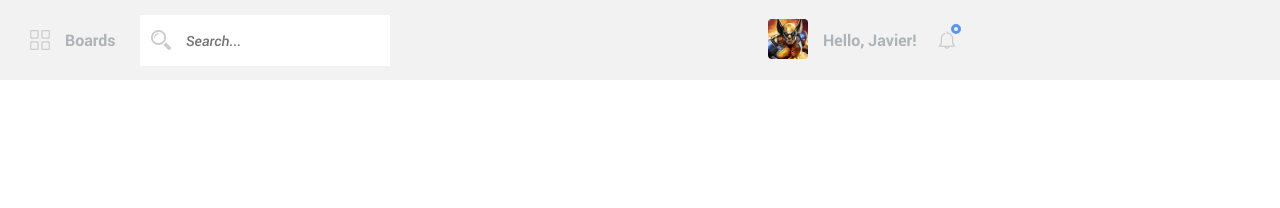
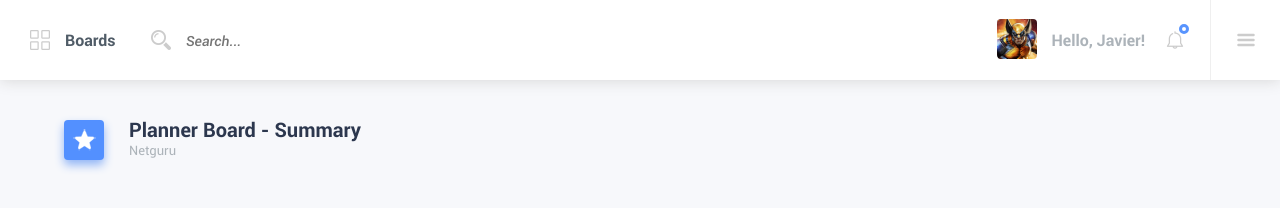
Before and after one commit to javierdesigners/enova-dashboard, a plain HTML site: page index.html in a window 1280 px wide. Drawn offline with Linux system fonts and the light colour scheme.

Commit message:
Avance 03: Maquetación contenido, titulo.

```diff
--- a/css/template.css
+++ b/css/template.css
@@ -62,26 +62,41 @@ html, body{
 }
 
 body{
-  background: #fff;
+  background: #f7f8fb;
+}
+
+.wrap{
+  display: block;
+  margin: 0 auto;
+  padding-top: 120px;
+  height: 800px;
+  width: 90%;
 }
 
 /*********************************************************************
 *** HEADER ***********************************************************
 *********************************************************************/
 .head{
-  /* background: #fff; */
-  background: #f2f2f2;
+  background: #fff;
   color: #acb3b9;
   display: flex;
   align-items: center;
   justify-content: space-between;
   width: 100%;
+  box-shadow: 0 0 15px #d4d4d4;
+  position: fixed;
+  top: 0;
+  left: 0;
 }
 
 .head .col{
   display: flex;
   align-items: center;
   width: 40%;
+}
+
+.head .col.right{
+  justify-content: flex-end;
 }
 
 /* - BOARD - */
@@ -95,8 +110,17 @@ body{
   font-family: "RobotoBold", Arial, Helvetica, sans-serif;
   font-size: 16px;
   line-height: 80px;
+  cursor: pointer;
   display: block;
   padding-left: 65px;
+  outline: none;
+  -webkit-transition: color .5s ease 0s;
+  -moz-transition: color .5s ease 0s;
+  transition: color .5s ease 0s;
+}
+
+.head .board span:hover{
+  color: #505c67;
 }
 
 /* - SEARCH - */
@@ -143,6 +167,7 @@ body{
 .notification{
   display: flex;
   margin-left: 20px;
+  margin-right: 25px;
   position: relative;
 }
 
@@ -168,6 +193,48 @@ body{
   animation: notiRotate 1s infinite linear;
 }
 
+/* - BUTTON: BURGER - */
+.btnBurger{
+  background: transparent url(./images/ico_burger.png) no-repeat 50% 50%;
+  border-left: 1px #efefef solid;
+  cursor: pointer;
+  display: block;
+  height: 80px;
+  width: 70px;
+  outline: none;
+}
+
+/*********************************************************************
+*** CONTENT **********************************************************
+*********************************************************************/
+.title{
+  display: flex;
+}
+
+.title .ico{
+  background: #5390ff url(images/ico_star.png) no-repeat 50% 50%;
+  display: block;
+  box-shadow: 0 5px 10px #91b5f6;
+  border-radius: 4px;
+  margin-right: 25px;
+  height: 40px;
+  width: 40px;
+}
+
+.title h2{
+  font-family: "RobotoBold", Arial, Helvetica, sans-serif;
+  font-size: 20px;
+  font-weight: normal;
+  color: #2c374e;
+}
+
+.title h2 span{
+  font-family: "RobotoRegular", Arial, Helvetica, sans-serif;
+  font-size: 13px;
+  color: #acb3b9;
+  display: block;
+  padding-top: 4px;
+}
 
 
 /*********************************************************************
@@ -178,12 +245,15 @@ body{
     -webkit-transform: rotate(0deg);
   }
   20%{
-    -webkit-transform: rotate(40deg);
+    -webkit-transform: rotate(20deg);
   }
-  50%{
-    -webkit-transform: rotate(-40deg);
+  40%{
+    -webkit-transform: rotate(0deg);
   }
-  70%{
+  60%{
+    -webkit-transform: rotate(-20deg);
+  }
+  80%{
     -webkit-transform: rotate(0deg);
   }
   100%{
@@ -196,12 +266,15 @@ body{
     -moz-transform: rotate(0deg);
   }
   20%{
-    -moz-transform: rotate(40deg);
+    -moz-transform: rotate(20deg);
   }
-  50%{
-    -moz-transform: rotate(-40deg);
+  40%{
+    -moz-transform: rotate(0deg);
   }
-  70%{
+  60%{
+    -moz-transform: rotate(-20deg);
+  }
+  80%{
     -moz-transform: rotate(0deg);
   }
   100%{
@@ -214,12 +287,15 @@ body{
     transform: rotate(0deg);
   }
   20%{
-    transform: rotate(40deg);
+    transform: rotate(20deg);
   }
-  50%{
-    transform: rotate(-40deg);
+  40%{
+    transform: rotate(0deg);
   }
-  70%{
+  60%{
+    transform: rotate(-20deg);
+  }
+  80%{
     transform: rotate(0deg);
   }
   100%{
--- a/index.html
+++ b/index.html
@@ -46,7 +46,7 @@
       <input type="text" name="textfield" id="textfield" placeholder="Search...">
     </div>
   </div>
-  <div class="col">
+  <div class="col right">
     <!--USER -->
     <div class="user">
       <figure class="avatar">
@@ -56,13 +56,18 @@
     </div>
     <!--NOTIFICATION -->
     <div class="notification"><span></span></div>
-
+    <!--BURGER -->
+    <div class="btnBurger"></div>
   </div>
-
 </header>
 
-
-
+<!--WRAP -->
+<section class="wrap">
+  <div class="title">
+    <div class="ico"></div>
+    <h2>Planner Board - Summary <span>Netguru</span></h2>
+  </div>
+</section>
 
 
 
```
Also changed, not shown: css/images/ico_star.png (added).
